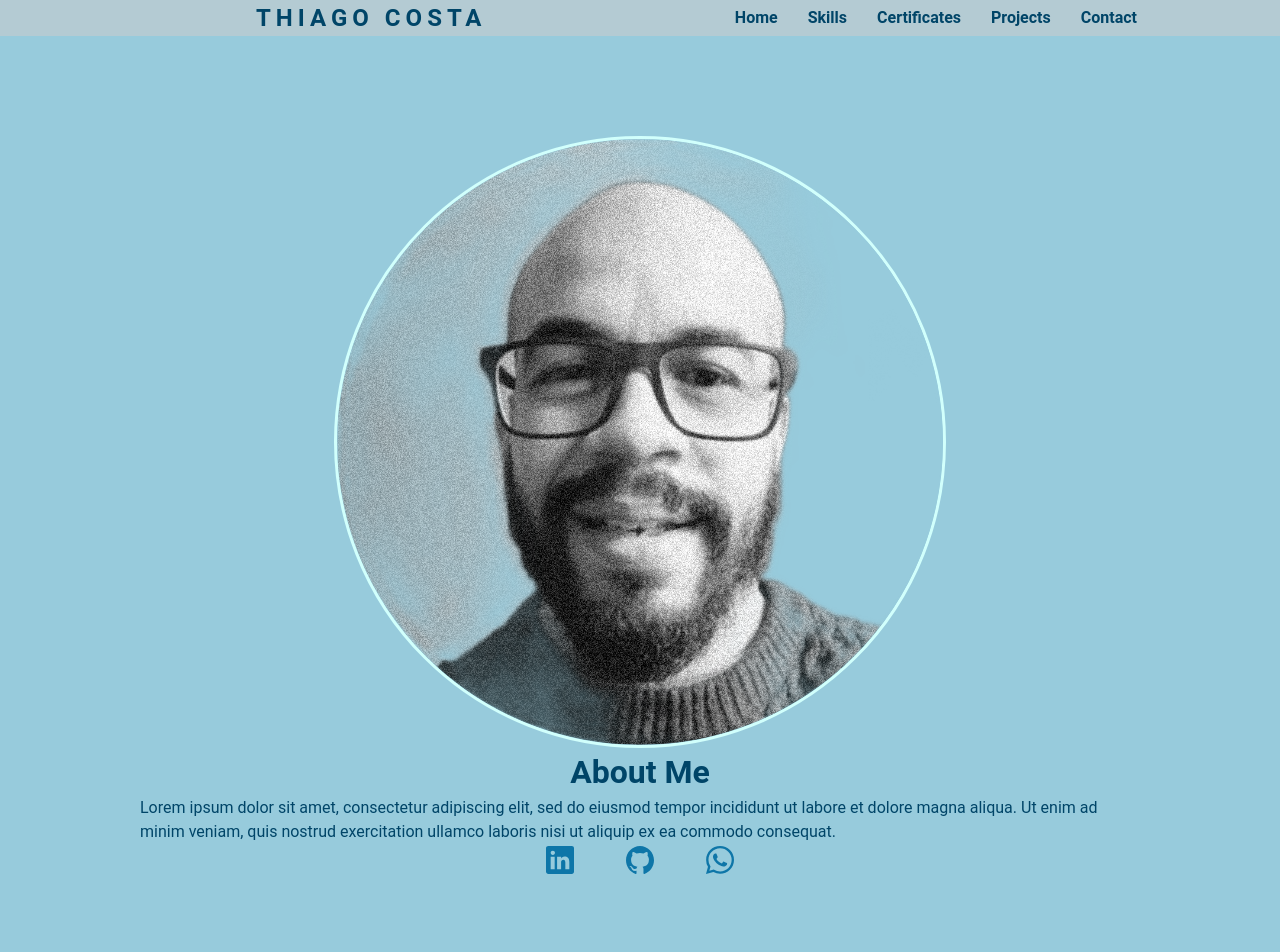
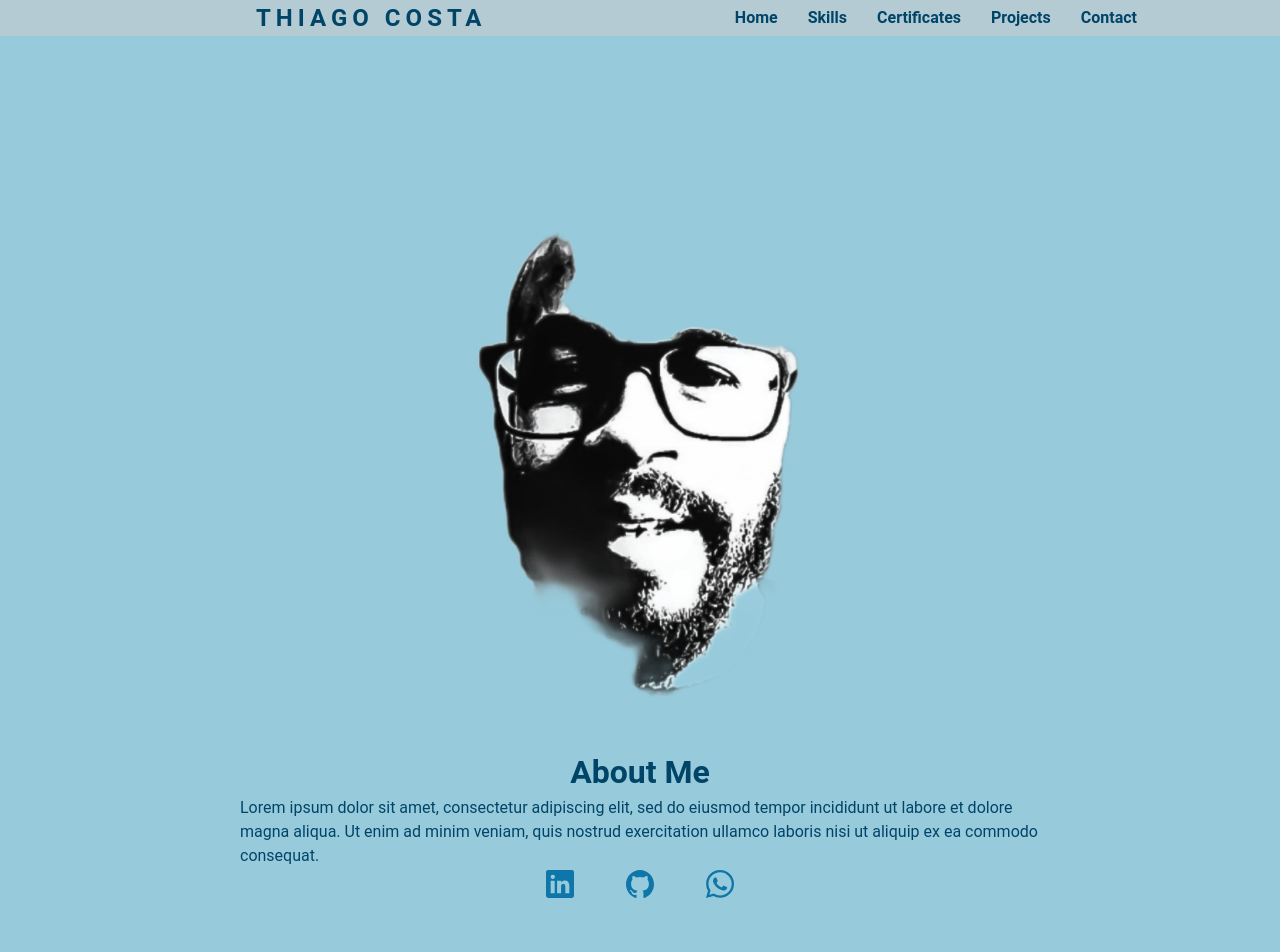
Before and after one commit to Thiagoocosta86/my-portfolio, a React (Create React App) app: page / in a window 1280 px wide. Shown: the top 952 px of the page. Built offline with nearby package versions, Linux system fonts and the light colour scheme.

Commit message:
1-changed again the first profile-pic and re-styled the border effect.

```diff
--- a/src/style.css
+++ b/src/style.css
@@ -98,7 +98,8 @@
   position: relative; /* Position the images relative to this container */
   width: 612px; /* Set the width to the width of the images */
   height: 612px; /* Set the height to the height of the images */
-  border: 3.5px solid #d1fffc; /* Border styling */
+  border: 3.5px solid #97cbdc; /* Border styling */
+
   border-radius: 50%; /* Create a circular border */
   overflow: hidden; /* Ensure that child images don't overflow the border */
   transition: border-color 1.0s ease; /* Add transition effect for border color */
@@ -120,7 +121,7 @@
 }
 
 .profile-pic:hover {
-  border-color: #40E0D0; /* Change border color on hover */
+  border-color: #004568; /* Change border color on hover */
 }
 
 .profile-pic:hover img:first-child {
@@ -140,7 +141,7 @@
 }
 
 .about-text {
-  max-width: 1000px;
+  max-width: 800px;
   align-self: center;
   /*border: 4px solid #3a85ca;*/
 }
```
Also changed, not shown: src/assets/img/profile-pic1.png.
